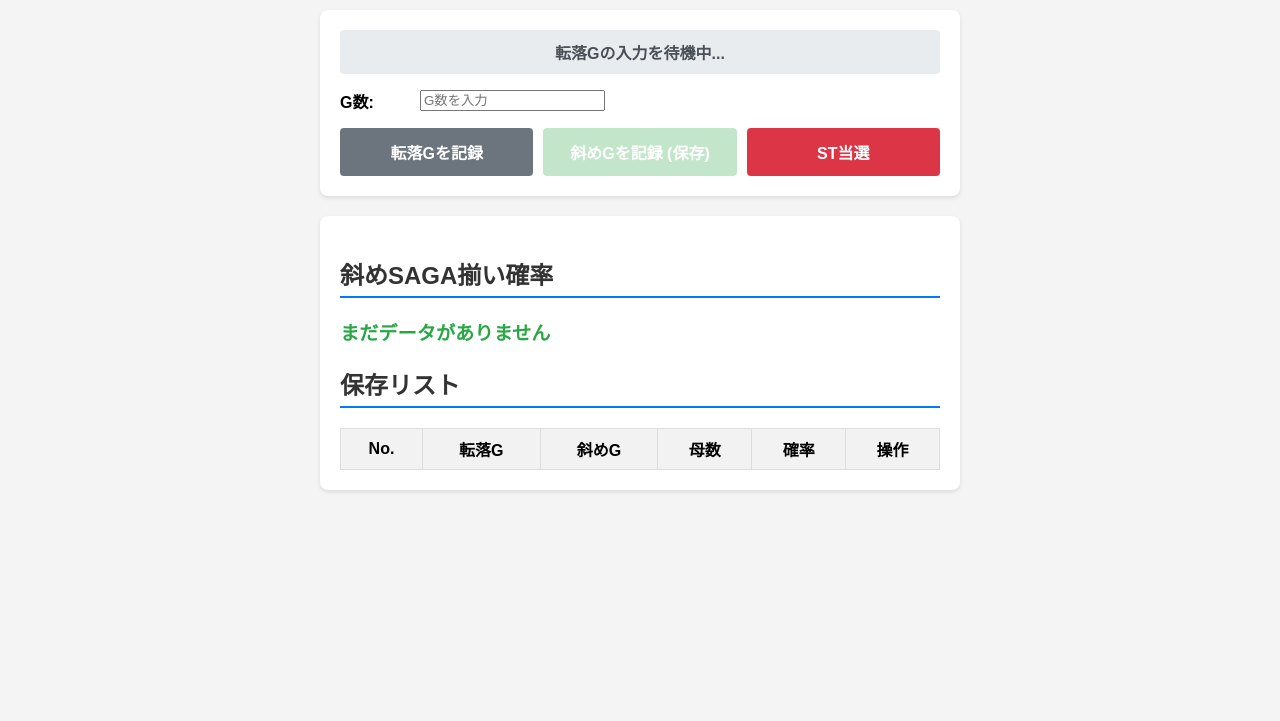
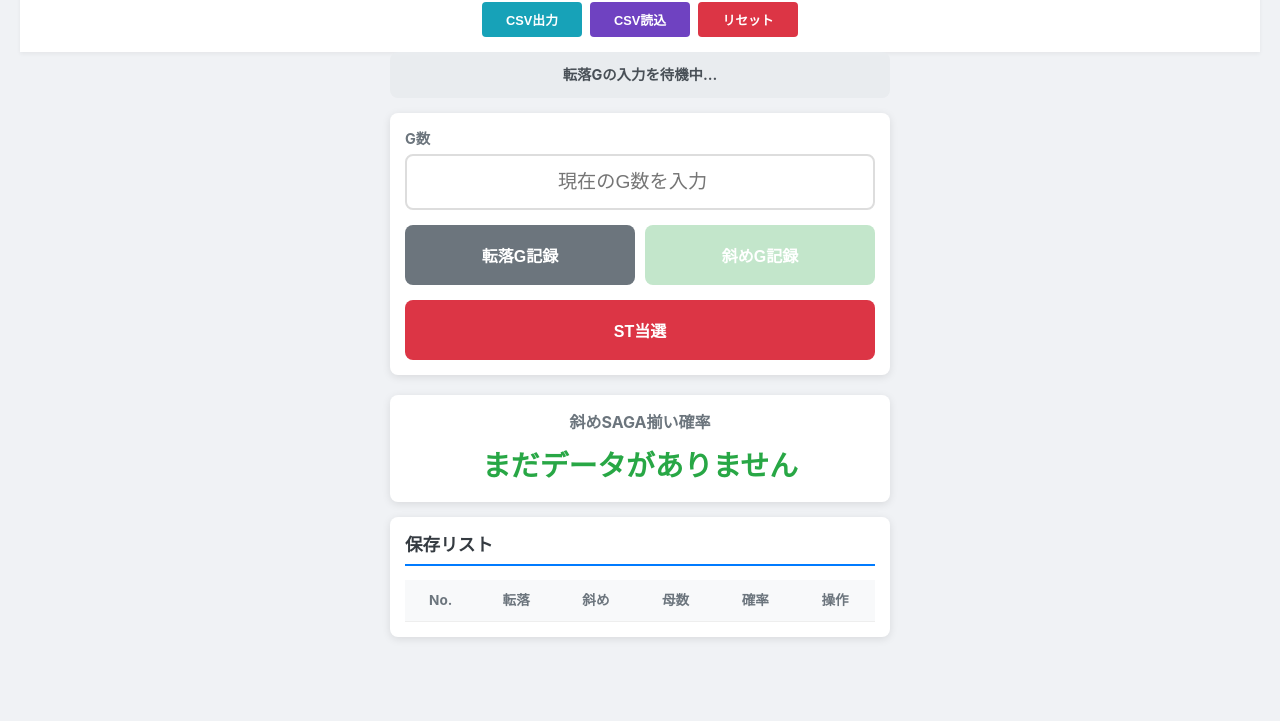
Before and after one commit to Shin-Slot/ZonsagaCounter, a plain HTML site: page index.html in a window 1280 px wide. Shown: the part 79-800 px from the top of the page. Drawn offline with Linux system fonts and the light colour scheme.

Commit message:
スマホ操作用に画面見直し

```diff
--- a/index.html
+++ b/index.html
@@ -7,38 +7,47 @@
     <link rel="stylesheet" href="style.css">
 </head>
 <body>
+    <header>
+        <h1>斜めSAGAカウンター</h1>
         <div class="header-controls">
             <button id="exportButton" class="header-button export-button">CSV出力</button>
             <button id="importButton" class="header-button import-button">CSV読込</button>
             <button id="resetButton" class="header-button reset-button">リセット</button>
             <input type="file" id="csvFileInput" accept=".csv" style="display: none;">
         </div>
-    <h1>斜めSAGAカウンター</h1>
+    </header>
 
-    <div class="container">
+    <main class="container">
         <div id="pendingStatus" class="status-message">転落Gの入力を待機中...</div>
+
+        <div class="input-section">
             <div class="input-group">
-            <label for="gInput">G数:</label>
-            <input type="number" id="gInput" placeholder="G数を入力">
+                <label for="gInput">G数</label>
+                <input type="number" id="gInput" placeholder="現在のG数を入力" inputmode="numeric" pattern="[0-9]*">
             </div>
-        <div class="button-row">
-            <button id="fallButton" class="action-btn-large fall-btn">転落Gを記録</button>
-            <button id="diagonalButton" class="action-btn-large diagonal-btn" disabled>斜めGを記録 (保存)</button>
+
+            <div class="button-grid">
+                <button id="fallButton" class="action-btn-large fall-btn">転落G記録</button>
+                <button id="diagonalButton" class="action-btn-large diagonal-btn" disabled>斜めG記録</button>
                 <button id="stButton" class="action-btn-large st-btn">ST当選</button>
             </div>
         </div>
+    </main>
 
-    <div class="results">
+    <section class="results">
+        <div class="stats-card">
             <h2>斜めSAGA揃い確率</h2>
-        <p id="averageDisplay">まだデータがありません</p>
+            <p id="averageDisplay">データなし</p>
+        </div>
 
+        <div class="table-container">
             <h2>保存リスト</h2>
             <table id="dataTable">
                 <thead>
                     <tr>
                         <th>No.</th>
-                    <th>転落G</th>
-                    <th>斜めG</th>
+                        <th>転落</th>
+                        <th>斜め</th>
                         <th>母数</th>
                         <th>確率</th>
                         <th>操作</th>
@@ -49,6 +58,7 @@
                 </tbody>
             </table>
         </div>
+    </section>
 
     <script src="script.js"></script>
 </body>
--- a/script.js
+++ b/script.js
@@ -159,13 +159,13 @@ document.addEventListener('DOMContentLoaded', () => {
     // 入力UIの状態（メッセージとボタンの有効無効）を更新
     function updateInputUI() {
         if (pendingFallG !== null) {
-            pendingStatus.textContent = `転落G: ${pendingFallG} を記録中... 次に斜めGを入力してください`;
-            pendingStatus.style.backgroundColor = '#fff3cd';
+            pendingStatus.textContent = `転落G: ${pendingFallG} を記録中...`;
+            pendingStatus.style.backgroundColor = '#fff3cd'; // warning color light
             pendingStatus.style.color = '#856404';
             diagonalButton.disabled = false;
         } else {
             pendingStatus.textContent = '転落Gの入力を待機中...';
-            pendingStatus.style.backgroundColor = '#e9ecef';
+            pendingStatus.style.backgroundColor = '#e9ecef'; // light gray
             pendingStatus.style.color = '#495057';
             diagonalButton.disabled = true;
         }
--- a/style.css
+++ b/style.css
@@ -1,191 +1,223 @@
+:root {
+    --primary-color: #007bff;
+    --success-color: #28a745;
+    --danger-color: #dc3545;
+    --warning-color: #ffc107;
+    --dark-color: #343a40;
+    --light-color: #f8f9fa;
+    --gray-color: #6c757d;
+    --border-radius: 8px;
+    --spacing: 15px;
+}
+
+* {
+    box-sizing: border-box;
+    -webkit-tap-highlight-color: transparent;
+}
+
 body {
-    font-family: sans-serif;
-    margin: 20px;
-    background-color: #f4f4f4;
+    font-family: -apple-system, BlinkMacSystemFont, "Segoe UI", Roboto, "Helvetica Neue", Arial, sans-serif;
+    margin: 0;
+    padding: 0;
+    background-color: #f0f2f5;
+    color: var(--dark-color);
+    line-height: 1.5;
+}
+
+header {
+    background-color: #fff;
+    padding: var(--spacing);
+    box-shadow: 0 2px 4px rgba(0,0,0,0.05);
+    text-align: center;
 }
 
 h1 {
-    color: #333;
+    margin: 0 0 10px 0;
+    font-size: 1.5rem;
+    color: var(--dark-color);
+}
+
+.header-controls {
+    display: flex;
+    justify-content: center;
+    gap: 8px;
+}
+
+.header-button {
+    flex: 1;
+    max-width: 100px;
+    padding: 8px 5px;
+    font-size: 0.8rem;
+    border: none;
+    border-radius: 4px;
+    color: white;
+    font-weight: bold;
+    cursor: pointer;
+}
+
+.export-button { background-color: #17a2b8; }
+.import-button { background-color: #6f42c1; }
+.reset-button { background-color: var(--danger-color); }
+
+.container {
+    padding: var(--spacing);
+    max-width: 500px;
+    margin: 0 auto;
+}
+
+.status-message {
+    padding: 12px;
+    margin-bottom: var(--spacing);
+    background-color: #e9ecef;
+    border-radius: var(--border-radius);
+    font-size: 0.9rem;
+    font-weight: bold;
+    text-align: center;
+    transition: all 0.3s ease;
+}
+
+.input-section {
+    background: white;
+    padding: var(--spacing);
+    border-radius: var(--border-radius);
+    box-shadow: 0 2px 8px rgba(0,0,0,0.1);
+}
+
+.input-group {
+    display: flex;
+    flex-direction: column;
+    margin-bottom: var(--spacing);
+}
+
+.input-group label {
+    font-size: 0.9rem;
+    font-weight: bold;
+    margin-bottom: 5px;
+    color: var(--gray-color);
+}
+
+.input-group input {
+    width: 100%;
+    padding: 15px;
+    font-size: 1.2rem;
+    border: 2px solid #ddd;
+    border-radius: var(--border-radius);
     text-align: center;
 }
 
-.container, .results {
-    background-color: #fff;
-    margin: 20px auto;
-    padding: 20px;
-    border-radius: 8px;
-    box-shadow: 0 2px 4px rgba(0, 0, 0, 0.1);
-    max-width: 600px;
+.input-group input:focus {
+    border-color: var(--primary-color);
+    outline: none;
 }
 
-.input-group {
-    margin-bottom: 15px;
-    display: flex;
-    align-items: center;
-}
-
-label {
-    font-weight: bold;
-    width: 80px;
-}
-
-.status-message {
-    text-align: center;
-    padding: 10px;
-    margin-bottom: 15px;
-    background-color: #e9ecef;
-    border-radius: 4px;
-    font-weight: bold;
-    color: #495057;
-}
-
-.button-row {
-    display: flex;
+.button-grid {
+    display: grid;
+    grid-template-columns: 1fr 1fr;
     gap: 10px;
-    margin-top: 15px;
 }
 
 .action-btn-large {
-    flex: 1;
-    padding: 12px;
-    font-size: 16px;
+    padding: 18px 10px;
+    font-size: 1rem;
     font-weight: bold;
+    border: none;
+    border-radius: var(--border-radius);
+    color: white;
+    cursor: pointer;
+    transition: transform 0.1s active;
 }
 
-.fall-btn {
-    background-color: #6c757d;
-}
-.fall-btn:hover {
-    background-color: #5a6268;
+.action-btn-large:active {
+    transform: scale(0.98);
 }
 
-.diagonal-btn {
-    background-color: #28a745;
-}
-.diagonal-btn:hover {
-    background-color: #218838;
+.fall-btn { background-color: var(--gray-color); }
+.diagonal-btn { background-color: var(--success-color); }
+.diagonal-btn:disabled { background-color: #c3e6cb; cursor: not-allowed; }
+.st-btn {
+    background-color: var(--danger-color);
+    grid-column: span 2;
+    margin-top: 5px;
 }
 
-.diagonal-btn:disabled {
-    background-color: #c3e6cb;
-    cursor: not-allowed;
+.results {
+    padding: 0 var(--spacing) var(--spacing);
+    max-width: 500px;
+    margin: 0 auto;
 }
 
-.st-btn {
-    background-color: #dc3545;
-}
-.st-btn:hover {
-    background-color: #c82333;
+.stats-card {
+    background: white;
+    padding: var(--spacing);
+    border-radius: var(--border-radius);
+    text-align: center;
+    margin-bottom: var(--spacing);
+    box-shadow: 0 2px 8px rgba(0,0,0,0.1);
 }
 
-/* ST当選時の行のスタイル */
-.st-row td {
-    border-bottom: 3px solid #ff4d4d !important;
-}
-
-button {
-    padding: 8px 15px;
-    background-color: #007bff;
-    color: white;
-    border: none;
-    border-radius: 4px;
-    cursor: pointer;
-}
-
-button:hover {
-    background-color: #0056b3;
-}
-
-h2 {
-    border-bottom: 2px solid #007bff;
-    padding-bottom: 5px;
-    color: #333;
+.stats-card h2 {
+    margin: 0 0 10px 0;
+    font-size: 1rem;
+    color: var(--gray-color);
 }
 
 #averageDisplay {
-    font-size: 1.2em;
+    font-size: 1.8rem;
     font-weight: bold;
-    color: #28a745;
+    color: var(--success-color);
+    margin: 0;
 }
 
-.reset-button:hover {
-    background-color: #c82333;
+.table-container {
+    background: white;
+    padding: var(--spacing);
+    border-radius: var(--border-radius);
+    box-shadow: 0 2px 8px rgba(0,0,0,0.1);
+    overflow-x: auto;
 }
 
-.header-controls {
-    position: absolute;
-    top: 20px;
-    right: 20px;
-    display: flex;
-    gap: 10px;
+.table-container h2 {
+    font-size: 1.1rem;
+    margin-top: 0;
+    border-bottom: 2px solid var(--primary-color);
+    padding-bottom: 5px;
 }
 
-.header-button {
-    padding: 8px 12px;
-    color: white;
-    border: none;
-    border-radius: 4px;
-    cursor: pointer;
-    font-size: 14px;
-    font-weight: bold;
-}
-
-.export-button {
-    background-color: #17a2b8;
-}
-.export-button:hover {
-    background-color: #138496;
-}
-
-.import-button {
-    background-color: #6f42c1;
-}
-.import-button:hover {
-    background-color: #5a32a3;
-}
-
-.reset-button {
-    background-color: #dc3545;
-}
-
-/* --- テーブル用のスタイル --- */
 table {
     width: 100%;
     border-collapse: collapse;
-    margin-top: 15px;
+    font-size: 0.85rem;
 }
 
 th, td {
-    border: 1px solid #ddd;
-    padding: 8px;
+    padding: 10px 5px;
+    border-bottom: 1px solid #eee;
     text-align: center;
 }
 
 th {
-    background-color: #f2f2f2;
-    font-weight: bold;
+    background-color: var(--light-color);
+    color: var(--gray-color);
 }
 
-td .action-btn {
-    padding: 5px 10px;
-    margin: 0 2px;
-    border-radius: 4px;
-    cursor: pointer;
-    border: none;
-    color: white;
-    font-size: 12px;
+.st-row td {
+    background-color: #fff5f5;
+    border-bottom: 2px solid var(--danger-color) !important;
 }
 
-.edit-btn {
-    background-color: #ffc107; /* 黄色 */
-}
-.edit-btn:hover {
-    background-color: #e0a800;
+.action-btn {
+    padding: 6px 8px;
+    border: none;
+    border-radius: 4px;
+    color: white;
+    font-size: 0.75rem;
+    margin: 2px;
 }
 
-.delete-btn {
-    background-color: #6c757d; /* グレー */
+.edit-btn { background-color: var(--warning-color); color: var(--dark-color); }
+.delete-btn { background-color: var(--gray-color); }
+
+@media (min-width: 600px) {
+    body { padding: 20px; }
+    .container, .results { padding: 0; margin-bottom: 20px; }
 }
-.delete-btn:hover {
-    background-color: #5a6268;
-}
```
Lines whose indentation alone changed are shown as unchanged.
